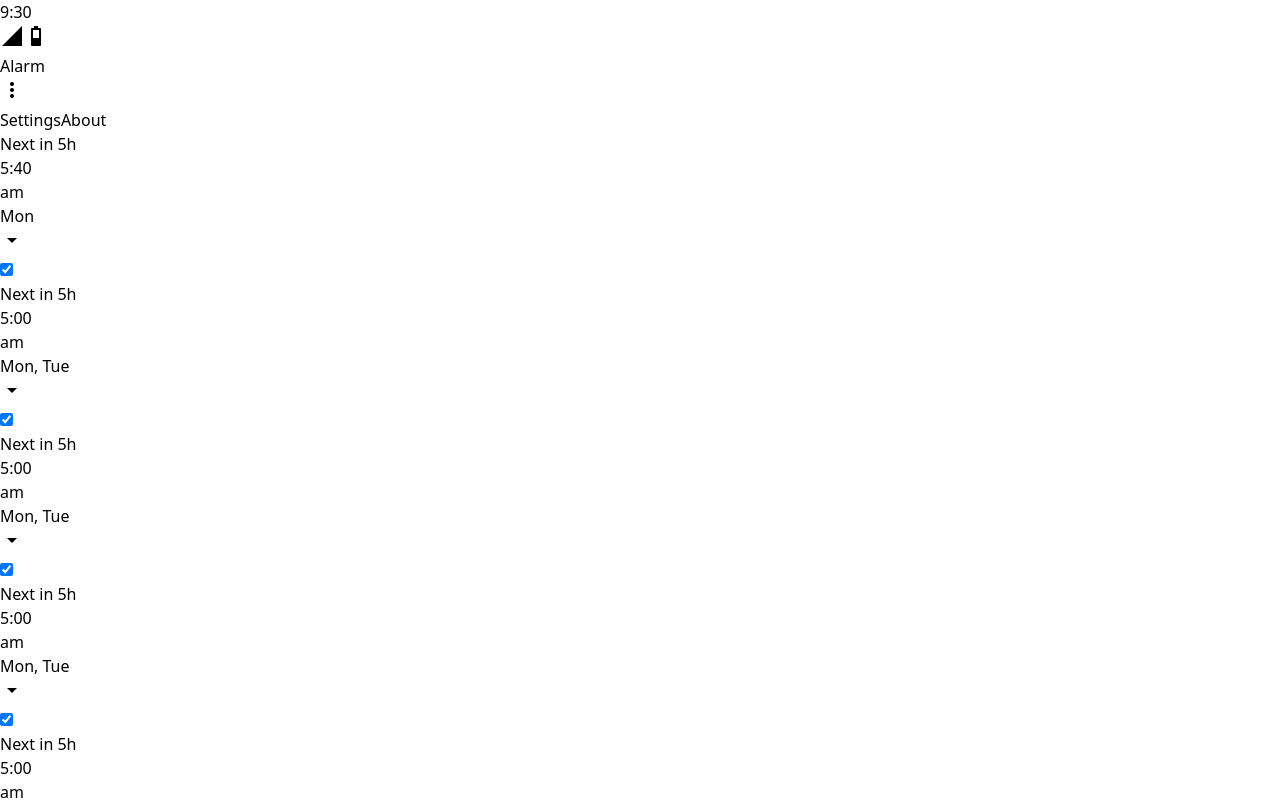
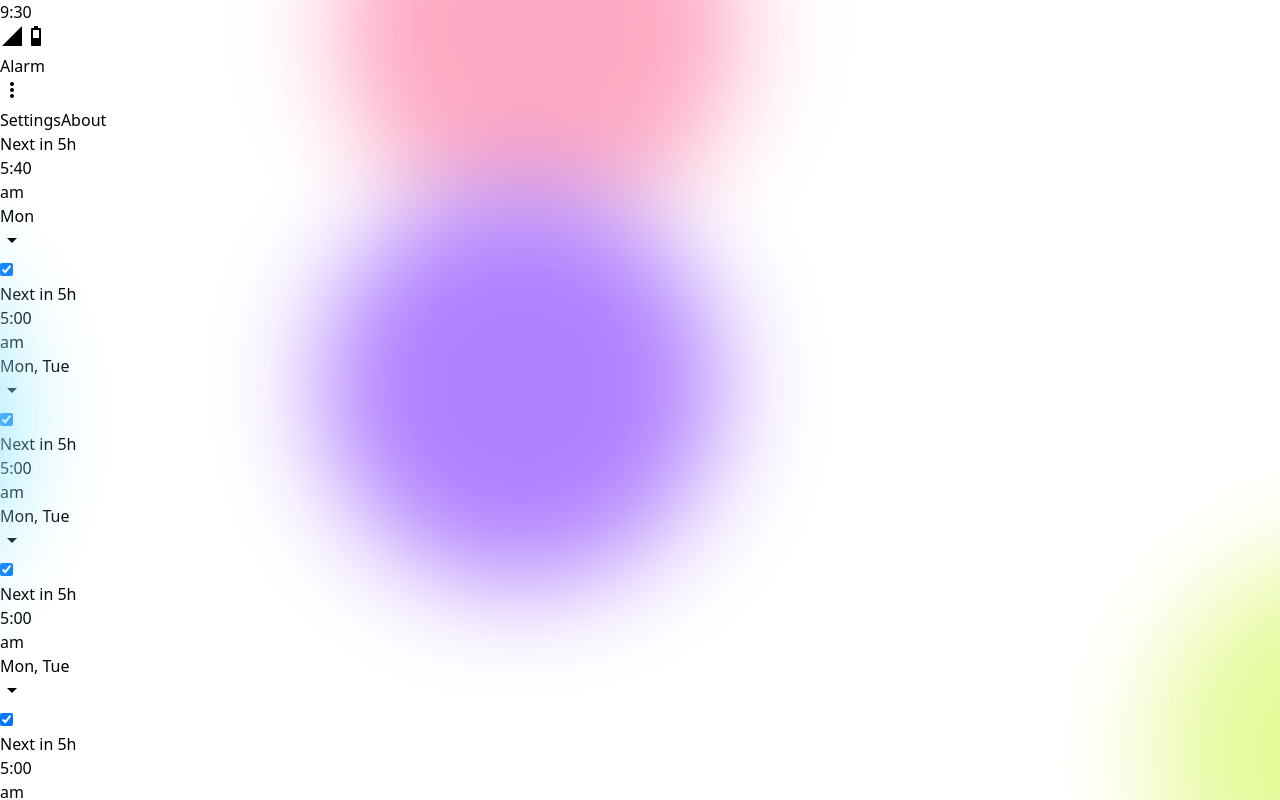
Before and after one commit to sinan-q/clock-web-app, a React (Vite) app: page /alarm in a window 1280 px wide. Shown: the top 800 px of the page. Built offline with nearby package versions, Linux system fonts and the light colour scheme; the HTML template or start-up script is replaced by a standard one; what @material-tailwind/html would draw is missing.

Commit message:
Background blur shapes from wweb.dev/resources/animated-css-background-generator

```diff
--- a/src/App.jsx
+++ b/src/App.jsx
@@ -9,7 +9,8 @@ import PageRoutes from './components/PageRoutes'
 
 const App = () => {
   return (
-    <div className="w-dvw h-dvh flex overflow-hidden z-10 justify-center">
+    <div className=" root w-dvw h-dvh flex overflow-hidden z-10 justify-center">
+        <span></span>        <span></span>        <span></span>        <span></span> <span></span>
     <div class=" bg-white box-content border-4 w-80 relative my-10 border-cyan-900 flex flex-col">
       <StatusBar></StatusBar>
       <TopAppBar/>
--- a/src/index.css
+++ b/src/index.css
@@ -1,6 +1,83 @@
 @tailwind base;
 @tailwind components;
 @tailwind utilities;
+
+@keyframes move {
+    100% {
+        transform: translate3d(0, 0, 1px) rotate(360deg);
+    }
+}
+
+.root {
+    position: fixed;
+    width: 100vw;
+    height: 100vh;
+    top: 0;
+    left: 0;
+    background: #ffffff;
+    overflow: hidden;
+}
+
+.root > span {
+    width: 50vmin;
+    height: 50vmin;
+    border-radius: 50vmin;
+    backface-visibility: hidden;
+    position: absolute;
+    animation: move;
+    animation-duration: 15;
+    animation-timing-function: linear;
+    animation-iteration-count: infinite;
+}
+
+
+.root > span:nth-child(0) {
+    color: #befed1;
+    top: 90%;
+    left: 74%;
+    animation-duration: 37s;
+    animation-delay: -115s;
+    transform-origin: 5vw 25vh;
+    box-shadow: -100vmin 0 13.065719126919072vmin currentColor;
+}
+.root > span:nth-child(1) {
+    color: #98e9ff;
+    top: 35%;
+    left: 33%;
+    animation-duration: 131s;
+    animation-delay: -260s;
+    transform-origin: -21vw 12vh;
+    box-shadow: -100vmin 0 13.022565625879302vmin currentColor;
+}
+.root > span:nth-child(2) {
+    color: #fea9c3;
+    top: 9%;
+    left: 22%;
+    animation-duration: 91s;
+    animation-delay: -144s;
+    transform-origin: -18vw -16vh;
+    box-shadow: -100vmin 0 12.545407059907609vmin currentColor;
+}
+.root > span:nth-child(3) {
+    color: #b180ff;
+    top: 19%;
+    left: 85%;
+    animation-duration: 349s;
+    animation-delay: -337s;
+    transform-origin: -23vw -7vh;
+    box-shadow: -100vmin 0 13.16470670164379vmin currentColor;
+}
+.root > span:nth-child(4) {
+    color: #e6fa9b;
+    top: 30%;
+    left: 46%;
+    animation-duration: 213s;
+    animation-delay: -338s;
+    transform-origin: 11vw 13vh;
+    box-shadow: -100vmin 0 13.33385415478276vmin currentColor;
+}
+
+
 
 ::-webkit-scrollbar {
     display: none;
```
